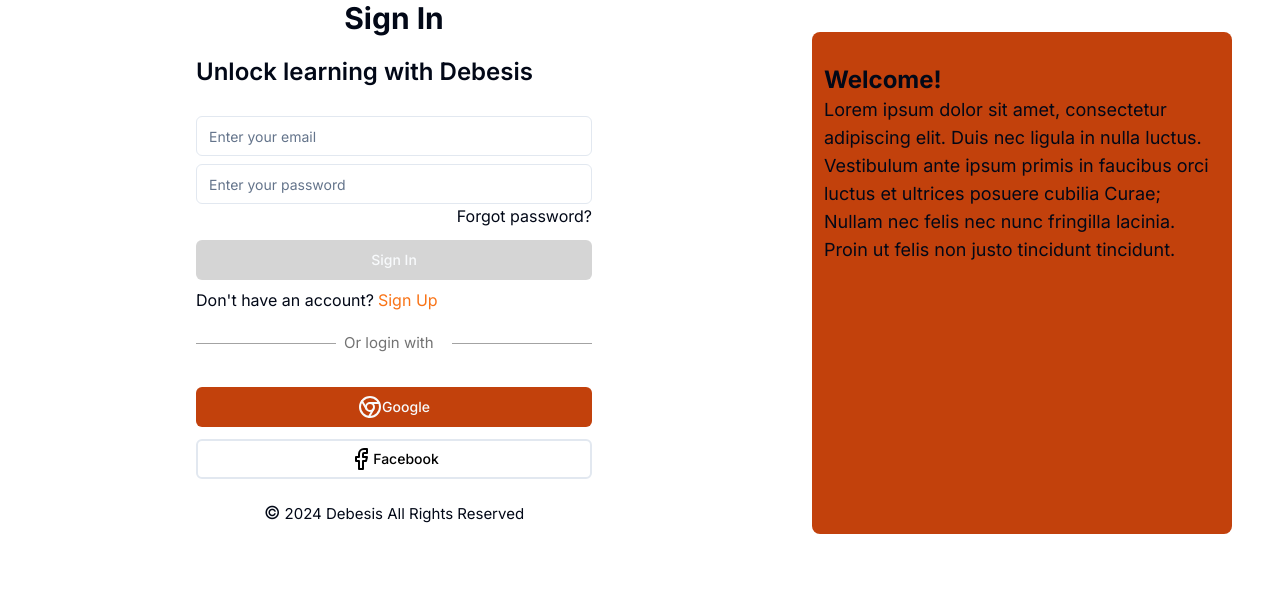
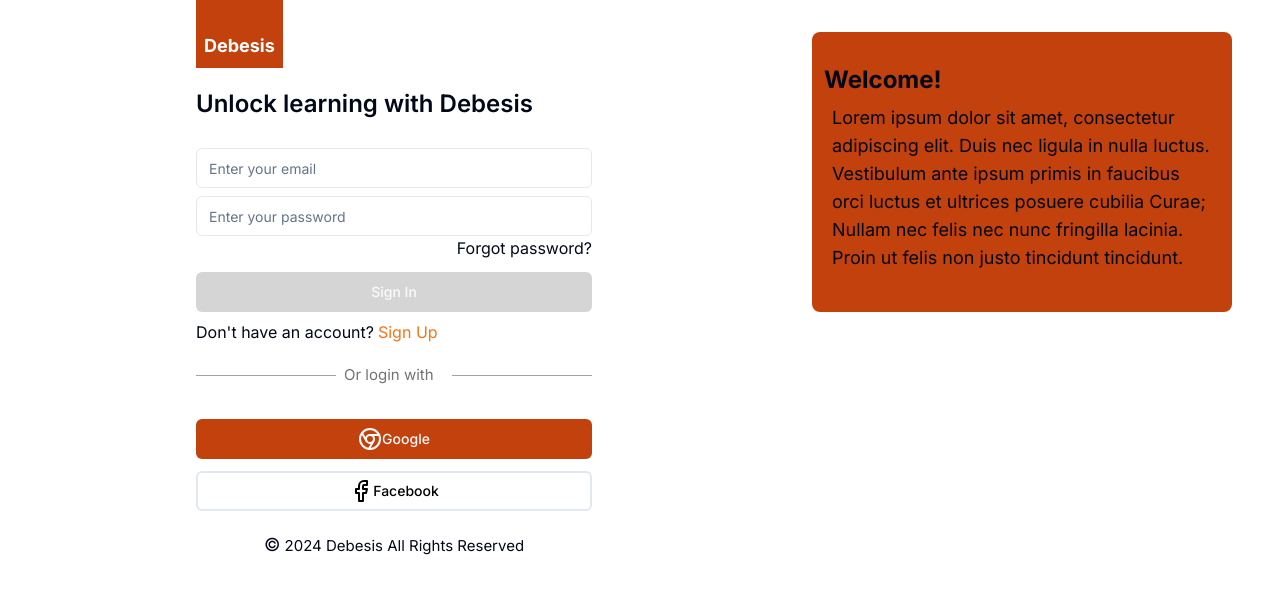
Before and after one commit to Debesis-inc/debesis_lms_frontend, a Next.js app: page /sign-in in a window 1280 px wide. Shown: the top 594 px of the page. Built offline with nearby package versions, Linux system fonts and the light colour scheme.

Commit message:
refactor: Update sign-in page layout and form structure

```diff
--- a/app/(auth)/sign-in/page.tsx
+++ b/app/(auth)/sign-in/page.tsx
@@ -28,7 +28,9 @@
       <Form {...form}>
 
         <form className=' flex flex-col gap-5 px-3 w-1/2 mx-40 ' onSubmit={form.handleSubmit(onSubmit)}>
-          <div className='text-3xl font-bold text-center'>Sign In</div>
+          <div className='text-lg font-bold  bg-orange-700 p-2 w-fit text-white'>
+            <div className='mt-6'>Debesis</div>
+          </div>
           <p className='text-2xl font-semibold  '>
             Unlock learning with Debesis
           </p>
@@ -69,16 +71,14 @@
             </div>
         </form>
       </Form>
-      <div className='py-8 px-3 w-1/2 bg-orange-700 rounded-lg my-8 mx-6'>
+      <div className='py-8 px-3 w-1/2 bg-orange-700 rounded-lg my-8 mx-6 h-fit'>
         <div className='text-2xl font-bold'>Welcome!</div>
-        <p className='text-lg'>
+        <p className='text-lg p-2'>
           Lorem ipsum dolor sit amet, consectetur adipiscing elit. Duis nec
           ligula in nulla luctus. Vestibulum ante ipsum primis in faucibus orci
           luctus et ultrices posuere cubilia Curae; Nullam nec felis nec nunc
           fringilla lacinia. Proin ut felis non justo tincidunt tincidunt.
-          {/* <div>
-            <img src='..assets/pic-person-01.jpg' alt='hero' className='w-full h-full'/>
-          </div> */}
+
         </p>
       </div>
     </div>
```
